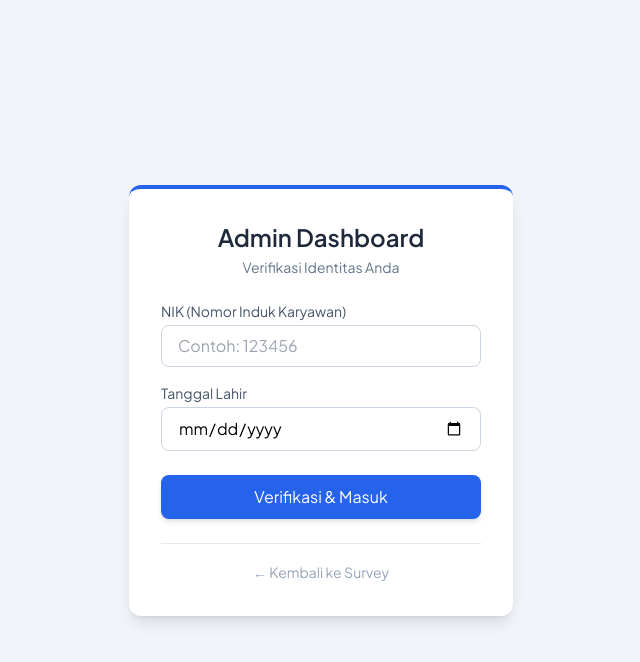
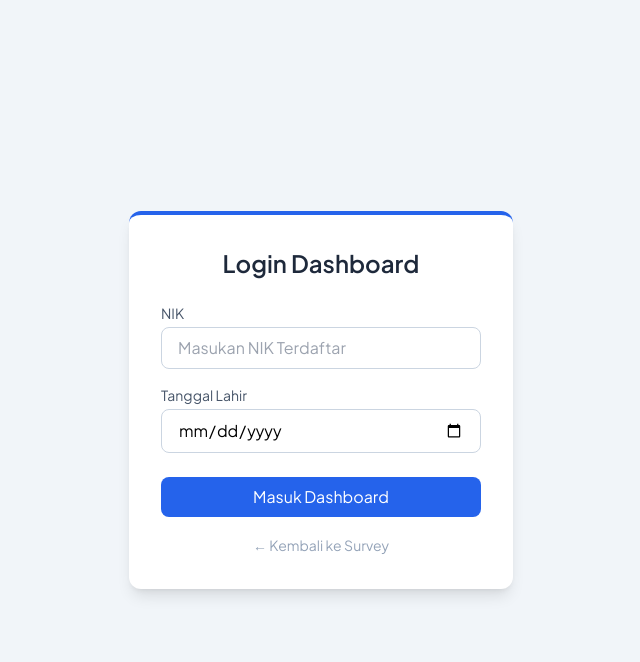
Before and after one commit to kareem6417/dev-survey, a PHP site: page /login.php in a window 1280 px wide. Shown: the top 662 px of the page, without its empty margins (319-959 px from the left). Run offline with PHP 8.4, Linux system fonts and the light colour scheme; some libraries are stand-ins or nearby versions.

Commit message:
Update login.php

```diff
--- a/login.php
+++ b/login.php
@@ -4,74 +4,75 @@ session_start();
 $allowed_admins = [
     '7366',
     '3839',
-    '999999'
+    '999999' // Pastikan NIK yang Anda pakai login ada di sini!
 ];
+
+// Ubah ke true jika ingin melihat pesan error detail dari API (Matikan saat production)
+$debug_mode = false;
 
 $error = "";
 
-// Fungsi Pembantu: Panggil API pakai cURL (Lebih Stabil)
 function callApi($nik) {
     $url = "https://survey.mandiricoal.co.id/api/check-nik?nik=" . $nik;
 
     $ch = curl_init();
     curl_setopt($ch, CURLOPT_URL, $url);
     curl_setopt($ch, CURLOPT_RETURNTRANSFER, 1);
-
-    // Trik: Bypass SSL jika sertifikat server belum update (Opsional, tapi membantu)
-    curl_setopt($ch, CURLOPT_SSL_VERIFYPEER, false);
+    curl_setopt($ch, CURLOPT_SSL_VERIFYPEER, false); // Bypass SSL verification
     curl_setopt($ch, CURLOPT_SSL_VERIFYHOST, 0);
-
-    // Trik: Menyamar jadi Browser agar tidak diblokir API
-    curl_setopt($ch, CURLOPT_USERAGENT, 'Mozilla/5.0 (Windows NT 10.0; Win64; x64) AppleWebKit/537.36 (KHTML, like Gecko) Chrome/91.0.4472.124 Safari/537.36');
+    curl_setopt($ch, CURLOPT_USERAGENT, 'Mozilla/5.0 (Windows NT 10.0; Win64; x64)');
 
     $output = curl_exec($ch);
 
     if(curl_errno($ch)){
-        // Jika error koneksi cURL
-        return ['status' => 'error', 'message' => 'Koneksi API Gagal: ' . curl_error($ch)];
+        return ['status' => 'error', 'message' => 'Curl Error: ' . curl_error($ch)];
     }
 
     curl_close($ch);
     return json_decode($output, true);
 }
 
-
 if (isset($_POST['login'])) {
     $nik_input = trim($_POST['nik']);
-    $dob_input = $_POST['dob']; // YYYY-MM-DD
+    $dob_input = $_POST['dob']; // Format browser biasanya YYYY-MM-DD
 
-    // 1. Cek Whitelist NIK
+    // 1. Cek Whitelist
     if (!in_array($nik_input, $allowed_admins)) {
-        $error = "Akses Ditolak: NIK $nik_input tidak terdaftar sebagai Admin.";
+        $error = "Akses Ditolak: NIK $nik_input belum terdaftar di whitelist admin.";
     } else {
-        // 2. Panggil API dengan cURL
+        // 2. Panggil API
         $api_data = callApi($nik_input);
 
-        // Debugging (Kalau masih gagal, hilangkan komentar baris di bawah ini untuk melihat isi respon)
-        // var_dump($api_data); die();
+        if ($debug_mode) {
+            echo "<pre>DEBUG MODE:<br>";
+            echo "Input DOB: " . $dob_input . "<br>";
+            echo "API Response: "; print_r($api_data);
+            echo "</pre>";
+            die();
+        }
 
         if (isset($api_data['status']) && $api_data['status'] === 'success') {
 
-            // 3. Ambil Tanggal Lahir dari API
-            // Pastikan format dari API adalah YYYY-MM-DD
+            // Ambil DOB dari API
             $api_dob = $api_data['data']['date_of_birth'] ?? '';
 
-            // 4. Bandingkan
-            if ($dob_input === $api_dob) {
+            // Pastikan format tanggal sama-sama YYYY-MM-DD
+            // Kadang API memberikan spasi atau format lain, kita potong 10 karakter pertama saja
+            $clean_api_dob = substr($api_dob, 0, 10);
+
+            if ($dob_input === $clean_api_dob) {
                 // LOGIN SUKSES
                 $_SESSION['is_admin_logged_in'] = true;
                 $_SESSION['admin_nik'] = $nik_input;
-                $_SESSION['admin_name'] = $api_data['data']['employee_name'];
 
                 header("Location: dashboard.php");
                 exit();
             } else {
-                $error = "Verifikasi Gagal: Tanggal lahir tidak sesuai dengan data HR.";
+                $error = "Tanggal Lahir Salah. <br>Input: $dob_input <br>Data HR: $clean_api_dob";
             }
         } else {
-            // Error dari API (misal data tidak ditemukan atau koneksi timeout)
-            $msg = $api_data['message'] ?? 'Data NIK tidak ditemukan di sistem API.';
-            $error = "Gagal Validasi: " . $msg;
+            $msg = $api_data['message'] ?? 'Tidak ada respon dari server.';
+            $error = "Gagal Validasi API: " . $msg;
         }
     }
 }
@@ -82,17 +83,14 @@ if (isset($_POST['login'])) {
 <head>
     <meta charset="UTF-8">
     <meta name="viewport" content="width=device-width, initial-scale=1.0">
-    <title>Admin Login - Verifikasi Data</title>
+    <title>Admin Login</title>
     <script src="https://cdn.tailwindcss.com"></script>
     <link href="https://fonts.googleapis.com/css2?family=Plus+Jakarta+Sans:wght@400;600&display=swap" rel="stylesheet">
     <style>body { font-family: 'Plus Jakarta Sans', sans-serif; }</style>
 </head>
 <body class="bg-slate-100 h-screen flex items-center justify-center">
     <div class="bg-white p-8 rounded-xl shadow-lg w-full max-w-sm border-t-4 border-blue-600">
-        <div class="text-center mb-6">
-            <h2 class="text-2xl font-bold text-slate-800">Admin Dashboard</h2>
-            <p class="text-slate-500 text-sm mt-1">Verifikasi Identitas Anda</p>
-        </div>
+        <h2 class="text-2xl font-bold text-center text-slate-800 mb-6">Login Dashboard</h2>
 
         <?php if (!empty($error)): ?>
             <div class="bg-red-50 text-red-600 p-3 rounded-lg mb-4 text-xs text-center border border-red-100">
@@ -102,28 +100,23 @@ if (isset($_POST['login'])) {
 
         <form method="POST">
             <div class="mb-4">
-                <label class="block text-slate-600 text-sm font-medium mb-1">NIK (Nomor Induk Karyawan)</label>
-                <input type="text" name="nik" placeholder="Contoh: 123456"
-                       class="w-full border border-slate-300 rounded-lg px-4 py-2 focus:ring-2 focus:ring-blue-500 outline-none transition"
-                       required autocomplete="off">
+                <label class="block text-slate-600 text-sm font-medium mb-1">NIK</label>
+                <input type="text" name="nik" placeholder="Masukan NIK Terdaftar"
+                       class="w-full border border-slate-300 rounded-lg px-4 py-2 focus:ring-2 focus:ring-blue-500 outline-none" required>
             </div>
 
             <div class="mb-6">
                 <label class="block text-slate-600 text-sm font-medium mb-1">Tanggal Lahir</label>
                 <input type="date" name="dob"
-                       class="w-full border border-slate-300 rounded-lg px-4 py-2 focus:ring-2 focus:ring-blue-500 outline-none transition"
-                       required>
+                       class="w-full border border-slate-300 rounded-lg px-4 py-2 focus:ring-2 focus:ring-blue-500 outline-none" required>
             </div>
 
-            <button type="submit" name="login" class="w-full bg-blue-600 text-white py-2.5 rounded-lg hover:bg-blue-700 transition font-medium shadow-md">
-                Verifikasi & Masuk
+            <button type="submit" name="login" class="w-full bg-blue-600 text-white py-2 rounded-lg hover:bg-blue-700 transition font-medium">
+                Masuk Dashboard
             </button>
         </form>
-
-        <div class="mt-6 text-center border-t pt-4">
-            <a href="index.php" class="text-slate-400 text-sm hover:text-slate-600 transition">
-                &larr; Kembali ke Survey
-            </a>
+        <div class="mt-4 text-center">
+            <a href="index.php" class="text-sm text-slate-400 hover:text-blue-600">← Kembali ke Survey</a>
         </div>
     </div>
 </body>
```
